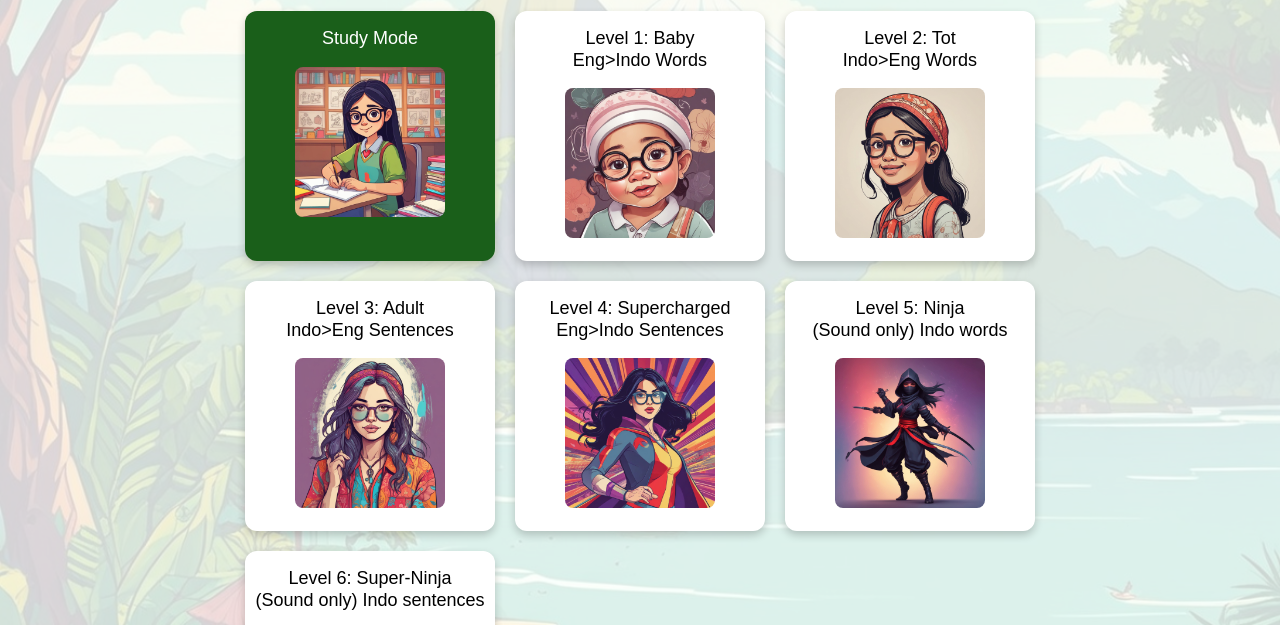
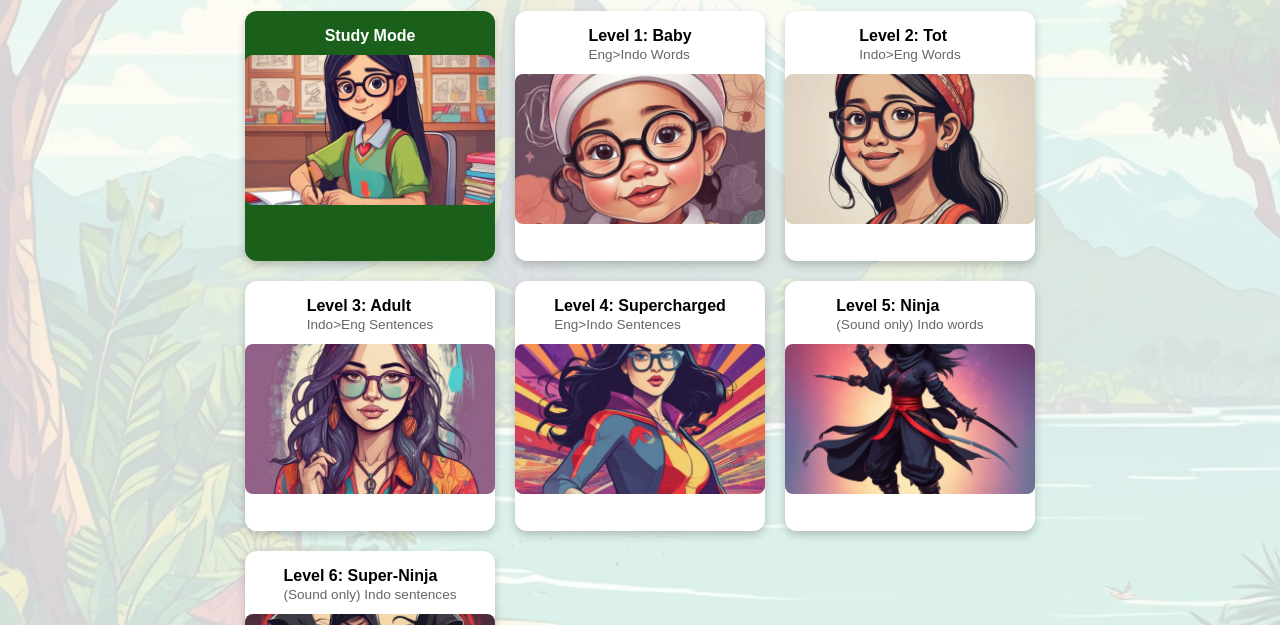
Before and after one commit to LT-aitools/indonesian-flashcards, a website: page index.html in a window 1280 px wide. Shown: the part 134-759 px from the top of the page. Drawn offline with Linux system fonts and the light colour scheme.

Commit message:
change styling level subtitles on homepage

```diff
--- a/combined-styles.css
+++ b/combined-styles.css
@@ -119,15 +119,23 @@
 }
 
 .nav-button-label {
-    text-align: center;
-    padding: 2px;
-    font-size: 18px;
+    display: block;
+    margin-bottom: 10px;
+    font-weight: bold;
+    font-size: 1em;
     line-height: 1.2;
-    margin-bottom: 15px;
+}
+
+.nav-button-subtitle {
+    color: #666;
+    font-size: 0.85em;
+    font-weight: normal;
+    display: block;
+    margin-top: 2px;
 }
 
 .nav-button img {
-    width: 150px;
+    width: 100%;
     height: 150px;
     object-fit: cover;
     border-radius: 8px;
--- a/index.html
+++ b/index.html
@@ -17,27 +17,27 @@
             <img src="images/study.jpeg" alt="Study Mode">
         </a>
         <a href="level1.html" class="nav-button">
-            <span class="nav-button-label">Level 1: Baby<br>Eng>Indo Words</span>
+            <span class="nav-button-label">Level 1: Baby<br><span class="nav-button-subtitle">Eng>Indo Words</span></span>
             <img src="images/level1.jpeg" alt="Level 1">
         </a>
         <a href="level2.html" class="nav-button">
-            <span class="nav-button-label">Level 2: Tot<br>Indo>Eng Words</span>
+            <span class="nav-button-label">Level 2: Tot<br><span class="nav-button-subtitle">Indo>Eng Words</span></span>
             <img src="images/level2.jpeg" alt="Level 2">
         </a>
         <a href="level3.html" class="nav-button">
-            <span class="nav-button-label">Level 3: Adult<br>Indo>Eng Sentences</span>
+            <span class="nav-button-label">Level 3: Adult<br><span class="nav-button-subtitle">Indo>Eng Sentences</span></span>
             <img src="images/level3.jpeg" alt="Level 3">
         </a>
         <a href="level4.html" class="nav-button">
-            <span class="nav-button-label">Level 4: Supercharged<br>Eng>Indo Sentences</span>
+            <span class="nav-button-label">Level 4: Supercharged<br><span class="nav-button-subtitle">Eng>Indo Sentences</span></span>
             <img src="images/level4.jpeg" alt="Level 4">
         </a>
         <a href="level5.html" class="nav-button">
-            <span class="nav-button-label">Level 5: Ninja<br>(Sound only) Indo words</span>
+            <span class="nav-button-label">Level 5: Ninja<br><span class="nav-button-subtitle">(Sound only) Indo words</span></span>
             <img src="images/level5.jpeg" alt="Level 5">
         </a>
         <a href="level6.html" class="nav-button">
-            <span class="nav-button-label">Level 6: Super-Ninja<br>(Sound only) Indo sentences</span>
+            <span class="nav-button-label">Level 6: Super-Ninja<br><span class="nav-button-subtitle">(Sound only) Indo sentences</span></span>
             <img src="images/level6.jpeg" alt="Level 6">
         </a>
     </div>
```
